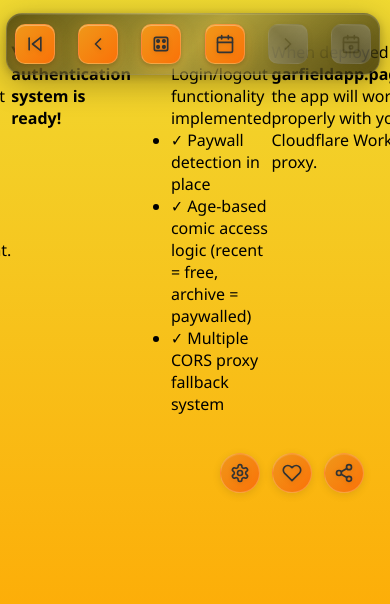
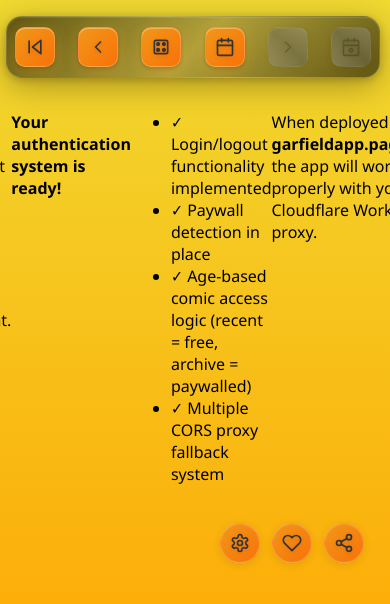
Before and after one commit to my-pwa-apps/GarfieldApp, a plain HTML site: page index.html in a window 390 px wide. Shown: the part 116-720 px from the top of the page. Drawn offline with Linux system fonts and the light colour scheme; no server answers.

Commit message:
Update CSS margins for comic container and increment service worker version to v24

```diff
--- a/main.css
+++ b/main.css
@@ -346,7 +346,7 @@
     justify-content: center;
     align-items: center;
     width: 100%;
-    margin: 0 auto;
+    margin: 100px auto 0;
     padding: 0;
     box-sizing: border-box;
     position: relative;
@@ -880,6 +880,10 @@
 
 /* Mobile responsive */
 @media (max-width: 768px) {
+    #comic-container {
+        margin-top: 80px;
+    }
+
     .toolbar {
         width: calc(100vw - 20px);
         padding: 12px 10px;
@@ -948,6 +952,10 @@
 
 /* Extra small mobile devices */
 @media (max-width: 480px) {
+    #comic-container {
+        margin-top: 70px;
+    }
+
     .toolbar {
         width: calc(100vw - 16px);
         padding: 10px 8px;
--- a/serviceworker.js
+++ b/serviceworker.js
@@ -1,4 +1,4 @@
-const VERSION = 'v23';
+const VERSION = 'v24';
 const CACHE_NAME = `garfield-${VERSION}`;
 const RUNTIME_CACHE = `garfield-runtime-${VERSION}`;
 const IMAGE_CACHE = `garfield-images-${VERSION}`;
```
